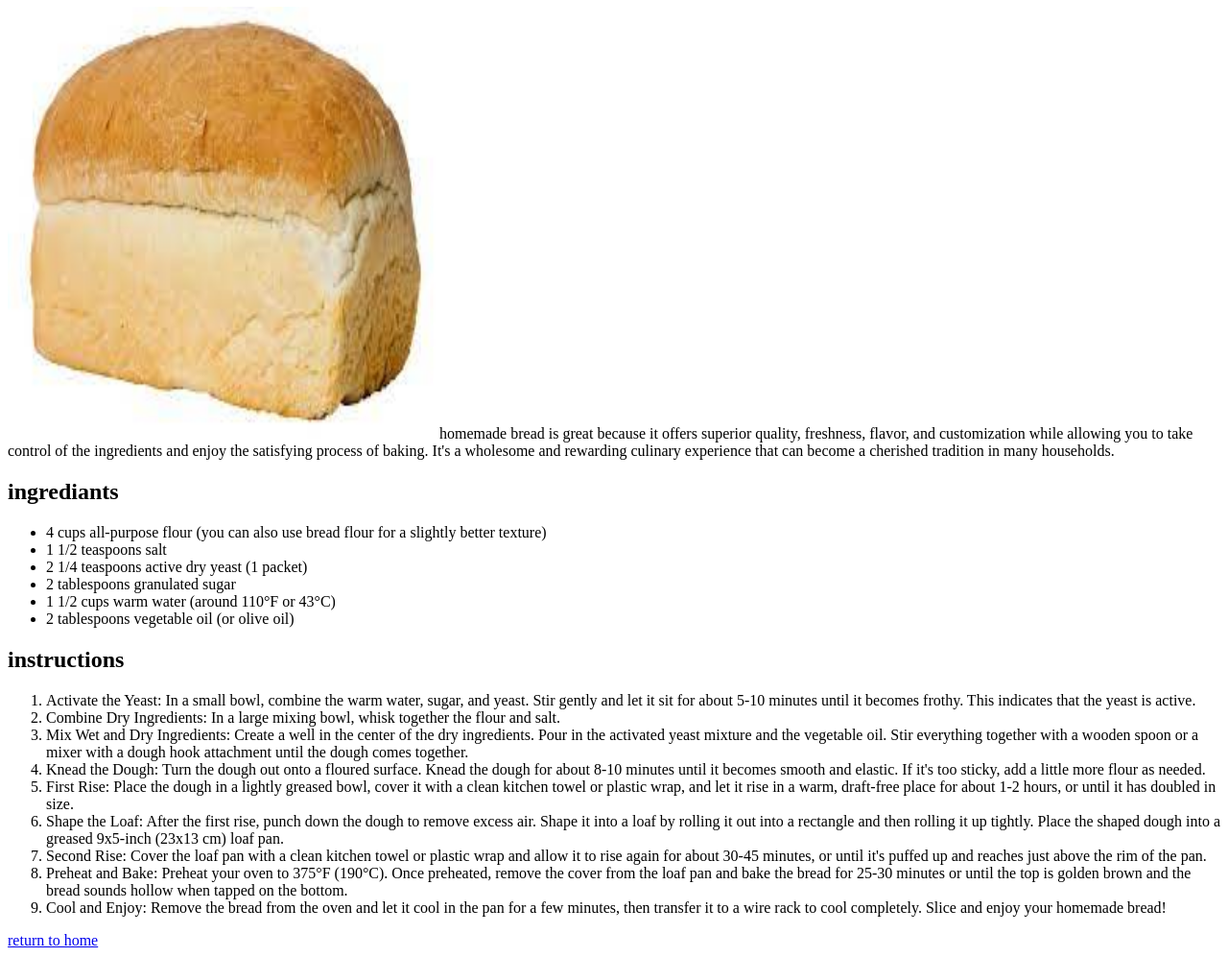
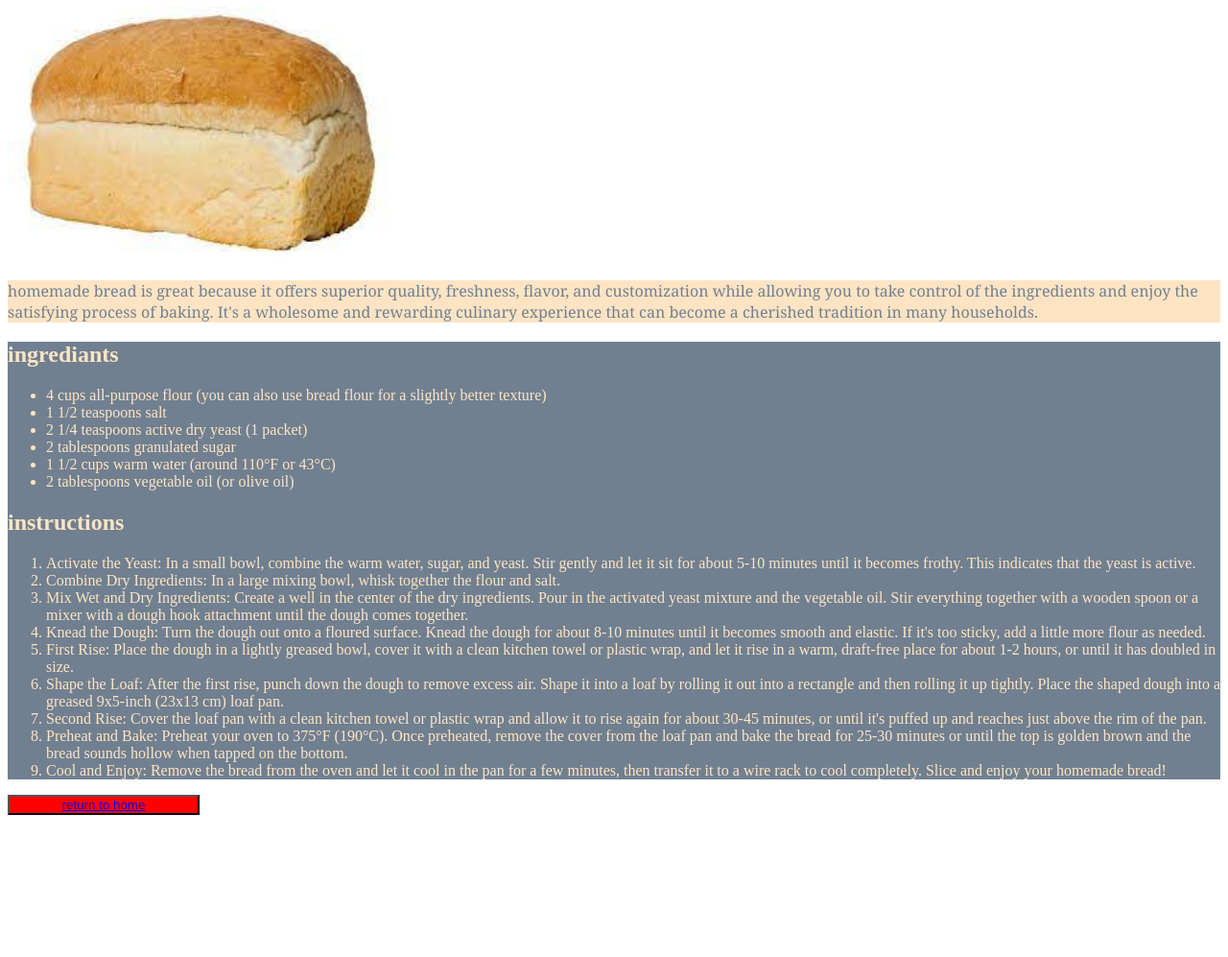
Before and after one commit to jtc0511/odin-recipes, a plain HTML site: page recipes/bread.html in a window 1280 px wide. Shown: the part 73-1070 px from the top of the page at 96% size. After the commit the page ends 930 px from the top, so only its background shows below. Drawn offline with Linux system fonts and the light colour scheme.

Commit message:
html updates

```diff
--- a/index.html
+++ b/index.html
@@ -1,6 +1,7 @@
 <!DOCTYPE html>
 <html lang="en">
 <head>
+    <link rel="stylesheet" href="styles.css"/>
     <meta charset="UTF-8">
     <meta name="viewport" content="width=device-width, initial-scale=1.0">
     <title>Document</title>
--- a/recipes/bread.html
+++ b/recipes/bread.html
@@ -1,17 +1,21 @@
 <!DOCTYPE html>
 <html lang="en">
 <head>
+    <link rel="stylesheet" href="../styles.css"/>
     <meta charset="UTF-8">
     <meta name="viewport" content="width=device-width, initial-scale=1.0">
     <title>Document</title>
 </head>
 <body>
     <h1>Bread</h1>
-    <img src="../img/bread.jpeg" alt="bread" height="450" width="450"
-<p>homemade bread is great because it offers superior quality, freshness, flavor, and
+    <img class="img" src="../img/bread.jpeg" alt="bread" height="450" width="450" />
+ <div class="intro"> <p>homemade bread is great because it offers superior quality, freshness, flavor, and
     customization while allowing you to take control of the ingredients and enjoy the
     satisfying process of baking. It's a wholesome and rewarding culinary experience
-    that can become a cherished tradition in many households.</p>
+    that can become a cherished tradition in many households.
+  </p>
+ </div>
+<div class="meatandbones">
 <h2>ingrediants</h2>
 <ul>
   <li>4 cups all-purpose flour (you can also use bread flour for a slightly better texture)</li>
@@ -33,6 +37,7 @@
   <li>Preheat and Bake: Preheat your oven to 375°F (190°C). Once preheated, remove the cover from the loaf pan and bake the bread for 25-30 minutes or until the top is golden brown and the bread sounds hollow when tapped on the bottom.</li>
   <li>Cool and Enjoy: Remove the bread from the oven and let it cool in the pan for a few minutes, then transfer it to a wire rack to cool completely. Slice and enjoy your homemade bread!</li>
 </ol>
-<a href="../index.html">return to home </a>
+</div>
+<button class="return"> <a href="../index.html">return to home </a> </button>
 </body>
 </html>
```
Also changed, not shown: recipes/brownies.html (+6 -3 lines), recipes/irishpotatoesoup.html (+6 -3 lines), recipes/pulledpork.html (+1 -0 lines).
